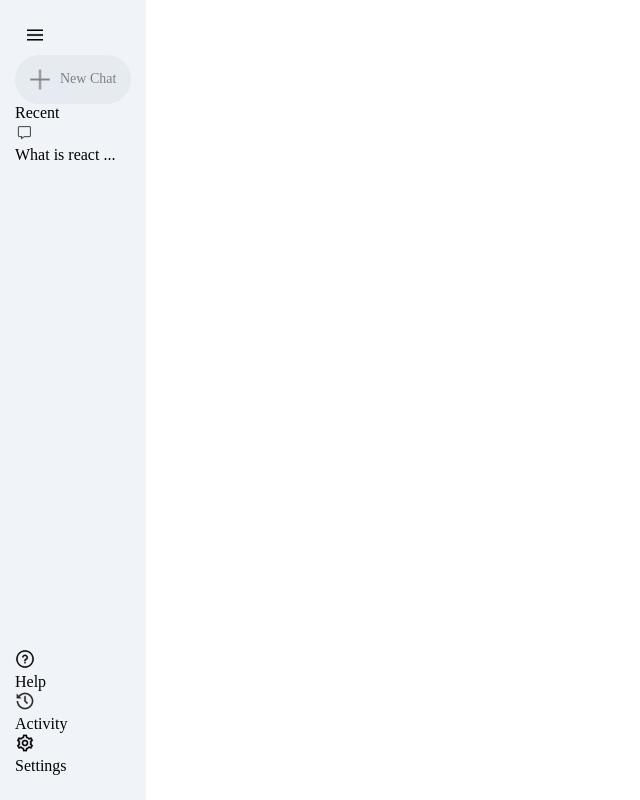
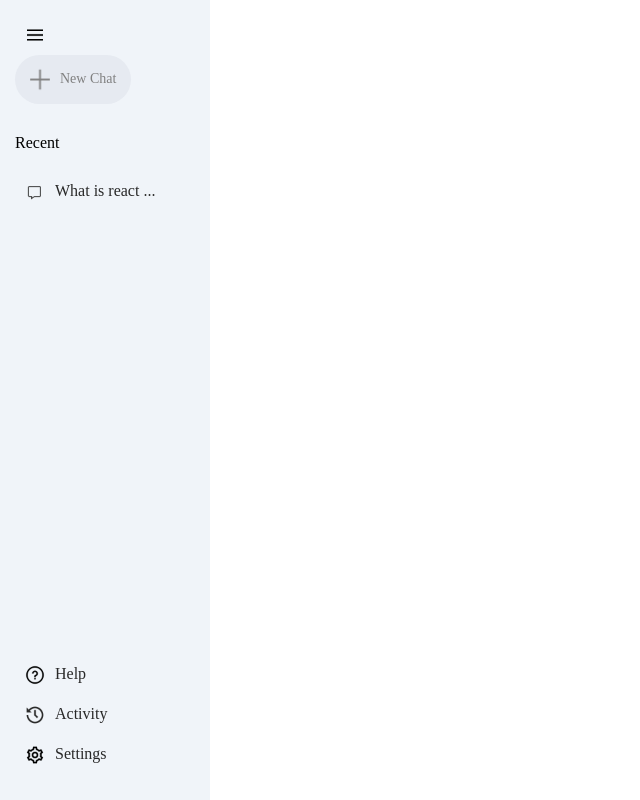
Before and after one commit to HassanEhsani/google-Gemini, a React (Vite) app in the folder gemini-clone/: page / in a window 1280 px wide. Shown: the whole page, without its empty margins (0-640 px from the left). Built offline with nearby package versions, Linux system fonts and the light colour scheme.

Commit message:
i wrote code css for the all component for the sidebar

```diff
--- a/gemini-clone/src/components/Sidebar/Sidebar.css
+++ b/gemini-clone/src/components/Sidebar/Sidebar.css
@@ -27,4 +27,32 @@
     border-radius: 50px;
     font-size: 14px;
     color: grey;
+    cursor: pointer;
 }
+
+.sidebar.recent {
+    display: flex;
+    flex-direction: column;
+}
+
+.sidebar .recent-title {
+    margin-top: 30px;
+    margin-bottom: 20px;
+}
+.sidebar .recent-entry{
+    display: flex;
+    align-items: start;
+    gap: 10px;
+    padding: 10px;
+    padding-right: 40px;
+    border-radius: 50px;
+    color: #282828;
+    cursor: pointer;
+}
+.sidebar .recent-entry:hover{
+    background-color: #e2e6eb;
+}
+.sidebar .bottom{
+    display: flex;
+    flex-direction: column;
+}
```
